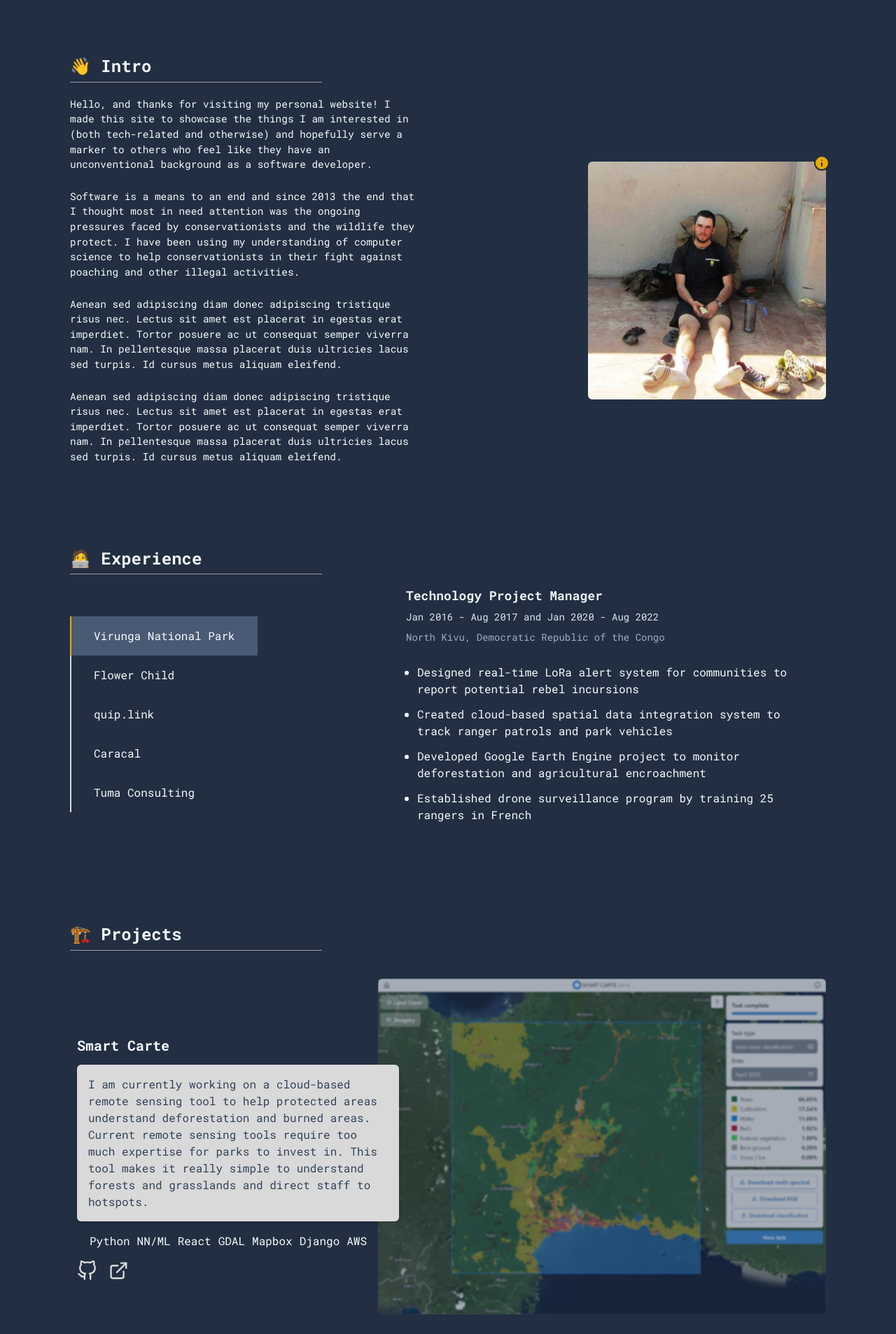
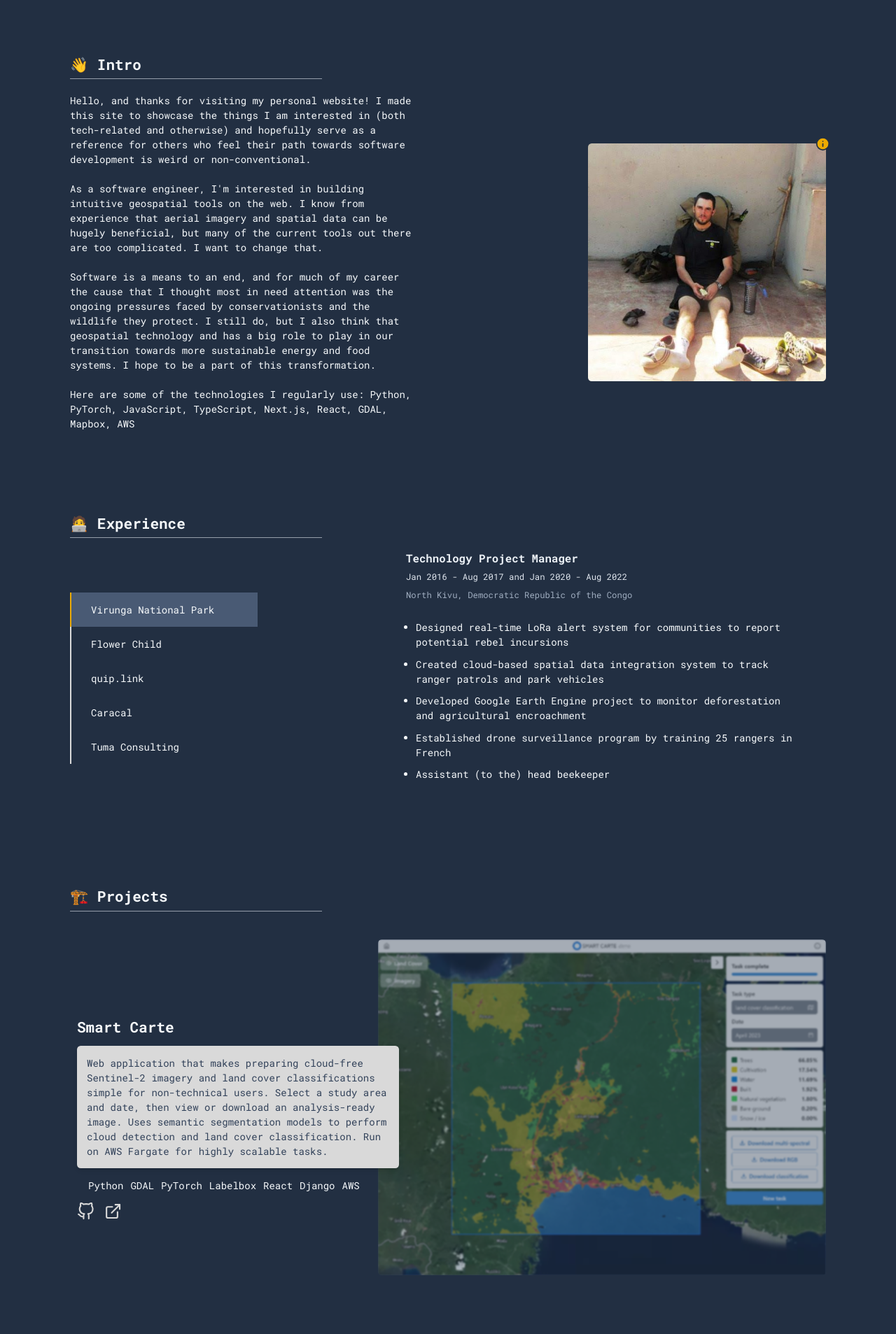
Before and after one commit to caseyslaught/casey-slaught-new-site, a Next.js app: page / in a window 1280 px wide. Shown: the part 720-2627 px from the top of the page at 70% size. Built offline with nearby package versions, Linux system fonts and the light colour scheme.

Commit message:
updated text and font sizes

```diff
--- a/components/ContactSection/index.tsx
+++ b/components/ContactSection/index.tsx
@@ -41,8 +41,9 @@ const ContactSection: React.FC<Props> = () => {
             <Text as="span" color="accent.500">
               looking for work
             </Text>{" "}
-            in Western Europe or remote. If you think I&apos;m cool, let me
-            know!
+            in Western Europe or remote. If you&apos;re interested in my
+            particular set of skills, or just wanna chat, feel free to reach
+            out!
           </Text>
           <VStack align="flex-start" spacing={[4, 4, 2]}>
             <ContactItem icon={FiMail} href="mailto:caseyslaught@gmail.com">
--- a/components/ExperienceSection/index.tsx
+++ b/components/ExperienceSection/index.tsx
@@ -129,46 +129,47 @@ const jobs: JobType = {
       "Created cloud-based spatial data integration system to track ranger patrols and park vehicles",
       "Developed Google Earth Engine project to monitor deforestation and agricultural encroachment",
       "Established drone surveillance program by training 25 rangers in French",
+      "Assistant (to the) head beekeeper",
     ],
   },
   "Flower Child": {
     role: "Founder / Operations Manager",
-    dateRange: "Apr 2020 - June 2021",
+    dateRange: "Apr 2020 - Jun 2021",
     location: "Kigali, Rwanda",
     points: [
-      "Founded a plant shop that works with small-scale plant nurseries, potters, and visual artists, highlighting native species and local art forms",
-      "Training a staff of 3 to handle all aspects of the company, from procurement and preparation, to sales and delivery",
-      "Contributed to local pottery and plant nursery communities by spending over $12,000 on local products in the first year",
+      "Founded plant shop that works with small-scale plant nurseries, potters, and visual artists, highlighting native species and local art forms",
+      "Trained staff of three to handle all aspects of the company, from procurement and preparation, to sales and delivery",
+      "Contributed to local pottery and plant nursery communities by spending over $10,000 on local products in the first year",
     ],
   },
   "quip.link": {
     role: "Co-Founder / Software Engineer",
-    dateRange: "Jan 2018 - Apr 2020",
+    dateRange: "Mar 2018 - Feb 2020",
     location: "Kigali, Rwanda",
     points: [
-      "Founded and designed platform that links informal hardware shops with institutional buyers to reduce inefficiencies in the market",
+      "Founded and designed platform that links informal hardware shops with institutional buyers to reduce inefficiencies in the construction materials market",
       "Developed an online marketplace for heavy machinery that featured over 200 items from East Africa",
-      "Engineered an authenticated backend system, cloud architecture, relational database, and GIS-powered onboarding process",
+      "Engineered a secure API, cloud architecture, relational database, and GIS-powered onboarding process",
     ],
   },
   Caracal: {
     role: "Founder / Software Engineer",
-    dateRange: "January 2019 - December 2019",
+    dateRange: "Jan 2019 - Dec 2019",
     location: "Kigali, Rwanda",
     points: [
-      "Designed and implemented geospatial data automation tool for protected areas to connect wildlife tracking collars with GIS platforms",
+      "Designed and implemented a geospatial data automation tool for protected areas to connect wildlife tracking collars with GIS platforms",
       "Received a Early Career grant from the National Geographic Society to cover development costs",
-      "Managed a team of 2 remote programmers in the design and implementation of new features",
+      "Managed a team of two remote programmers in the design and implementation of new features",
     ],
   },
   "Tuma Consulting": {
-    role: "Softare Consultant",
+    role: "Technology Consultant",
     dateRange: "Sep 2017 - Jun 2018",
     location: "Kigali, Rwanda",
     points: [
-      "Founded technology consulting firm that specializes in data visualization and geospatial analysis",
+      "Founded technology consulting firm specializing in data visualization, geospatial analysis, and workshop facilitation",
       "Developed a web-based platform for the Rwanda Development Board to track foreign investments in the country",
-      "Worked with Impact Hub Kigali on several Design Thinking workshops with local tech entrepreneurs",
+      "Worked with Impact Hub Kigali and UNDP on Design Thinking workshops with local tech entrepreneurs",
     ],
   },
 };
--- a/components/HeaderMain/index.tsx
+++ b/components/HeaderMain/index.tsx
@@ -131,7 +131,7 @@ const MobileMenu: React.FC = () => {
       >
         <DrawerOverlay />
         <DrawerContent bg="primary.700" color="gray.50">
-          <DrawerCloseButton />
+          <DrawerCloseButton size="lg" />
           <DrawerBody>
             <VStack align="flex-start" mt={24} spacing={4}>
               <Link href="/files/resume.pdf" isExternal>
@@ -180,7 +180,7 @@ const Sections: React.FC<SectionsProps> = ({
     }
   };
 
-  const fontSize = isMobileOrTablet ? "md" : "sm";
+  const fontSize = isMobileOrTablet ? "lg" : "md";
 
   return (
     <>
--- a/components/IntroSection/index.tsx
+++ b/components/IntroSection/index.tsx
@@ -57,35 +57,35 @@ const IntroSection: React.FC<Props> = () => {
             maxW={["none", "none", "500px"]}
             spacing={6}
             zIndex={[0, 0, 99]}
-            fontSize="0.9em"
+            fontSize="1em"
           >
             <Text>
               Hello, and thanks for visiting my personal website! I made this
               site to showcase the things I am interested in (both tech-related
-              and otherwise) and hopefully serve a marker to others who feel
-              like they have an unconventional background as a software
-              developer.
+              and otherwise) and hopefully serve as a reference for others who
+              feel their path towards software development is weird or
+              non-conventional.
+            </Text>
+
+            <Text>
+              As a software engineer, I&apos;m interested in building intuitive
+              geospatial tools on the web. I know from experience that aerial
+              imagery and spatial data can be hugely beneficial, but many of the
+              current tools out there are too complicated. I want to change
+              that.
+            </Text>
+
+            <Text>
+              Software is a means to an end, and for much of my career the cause
+              that I thought most in need attention was the ongoing pressures
+              faced by conservationists and the wildlife they protect. I still
+              do, but I also think that geospatial technology and has a big role
+              to play in our transition towards more sustainable energy and food
+              systems. I hope to be a part of this transformation.
             </Text>
             <Text>
-              Software is a means to an end and since 2013 the end that I
-              thought most in need attention was the ongoing pressures faced by
-              conservationists and the wildlife they protect. I have been using
-              my understanding of computer science to help conservationists in
-              their fight against poaching and other illegal activities.
-            </Text>
-            <Text>
-              Aenean sed adipiscing diam donec adipiscing tristique risus nec.
-              Lectus sit amet est placerat in egestas erat imperdiet. Tortor
-              posuere ac ut consequat semper viverra nam. In pellentesque massa
-              placerat duis ultricies lacus sed turpis. Id cursus metus aliquam
-              eleifend.
-            </Text>
-            <Text>
-              Aenean sed adipiscing diam donec adipiscing tristique risus nec.
-              Lectus sit amet est placerat in egestas erat imperdiet. Tortor
-              posuere ac ut consequat semper viverra nam. In pellentesque massa
-              placerat duis ultricies lacus sed turpis. Id cursus metus aliquam
-              eleifend.
+              Here are some of the technologies I regularly use: Python,
+              PyTorch, JavaScript, TypeScript, Next.js, React, GDAL, Mapbox, AWS
             </Text>
           </VStack>
           <Box
@@ -120,8 +120,9 @@ const IntroSection: React.FC<Props> = () => {
                   What&apos;s going on here?
                 </PopoverHeader>
                 <PopoverBody fontSize="0.8em">
-                  I just finished an anti-poaching training program in South
-                  Africa after a final 50 kilometer trek through the bush.
+                  In the summer of 2013 I finished an anti-poaching training
+                  program in South Africa after a final 50 kilometer trek
+                  through the bush.
                 </PopoverBody>
               </PopoverContent>
             </Popover>
--- a/components/ProjectsSection/index.tsx
+++ b/components/ProjectsSection/index.tsx
@@ -101,7 +101,7 @@ const ProjectItem: React.FC<ItemProps> = ({
         spacing={4}
         zIndex={999}
       >
-        <Heading fontSize="xl">{title}</Heading>
+        <Heading fontSize={["xl", "2xl"]}>{title}</Heading>
         <Flex
           bg="secondary.200"
           color="primary.700"
@@ -154,7 +154,20 @@ const ProjectItem: React.FC<ItemProps> = ({
         overflow="hidden"
         borderRadius="md"
       >
-        <Link href={demo} target="_blank">
+        {demo ? (
+          <Link href={demo} target="_blank">
+            <NextImage
+              className="project-image"
+              fill={true}
+              src={image}
+              alt="project screenshot"
+              style={{
+                objectFit: "cover",
+                filter: "blur(1px)",
+              }}
+            />
+          </Link>
+        ) : (
           <NextImage
             className="project-image"
             fill={true}
@@ -165,7 +178,7 @@ const ProjectItem: React.FC<ItemProps> = ({
               filter: "blur(1px)",
             }}
           />
-        </Link>
+        )}
       </Flex>
     </Flex>
   );
@@ -184,8 +197,8 @@ const projects: ProjectItemType[] = [
   {
     title: "Smart Carte",
     description:
-      "I am currently working on a cloud-based remote sensing tool to help protected areas understand deforestation and burned areas. Current remote sensing tools require too much expertise for parks to invest in. This tool makes it really simple to understand forests and grasslands and direct staff to hotspots.",
-    tech: ["Python", "NN/ML", "React", "GDAL", "Mapbox", "Django", "AWS"],
+      "Web application that makes preparing cloud-free Sentinel-2 imagery and land cover classifications simple for non-technical users. Select a study area and date, then view or download an analysis-ready image. Uses semantic segmentation models to perform cloud detection and land cover classification. Run on AWS Fargate for highly scalable tasks.",
+    tech: ["Python", "GDAL", "PyTorch", "Labelbox", "React", "Django", "AWS"],
     github: "https://github.com/caseyslaught/smartcarte-containers",
     demo: "https://smartcarte.earth/demo/halmahera-nickel-apr-2023",
     image: "/images/smartcarte.png",
@@ -193,8 +206,8 @@ const projects: ProjectItemType[] = [
   {
     title: "SimpleDroneMaps",
     description:
-      "I am currently working on a cloud-based remote sensing tool to help protected areas understand deforestation and burned areas. Current remote sensing tools require too much expertise for parks to invest in. This tool makes it really simple to understand forests and grasslands and direct staff to hotspots.",
-    tech: ["Python", "GDAL", "React", "Mapbox", "Django", "AWS"],
+      "Currently working on an aerial imagery management tool to help drone operators and researchers host orthomosaics, satellite imagery, and 3D models and share them easily with clients or colleagues. Visualization of very large assets is performed through map tiling and CDN setup with AWS S3 and CloudFront.",
+    tech: ["Python", "GDAL", "Next.js", "Django", "AWS"],
     github: "",
     demo: "https://simpledronemaps.com",
     image: "/images/simpledronemaps.png",
@@ -202,8 +215,8 @@ const projects: ProjectItemType[] = [
   {
     title: "Virunga LoRa Alert System",
     description:
-      "This system helps communities report sightings of dangerous rebel groups in the region as well as helping the park to track vehicles and personnel. I designed the LoRa antenna network and built the software that makes use of the position data.",
-    tech: ["LoRaWAN", "Chirpstack", "Python", "React", "AWS"],
+      "System that helps communities report sightings of dangerous rebel groups in real-time through LoRa alert buttons connected to a security dashboard and SMS service. Designed network infrastructure, configured LoRa devices and server, and built interface for viewing network of devices.",
+    tech: ["Python", "LoRaWAN", "Chirpstack", "React", "AWS"],
     github: "https://github.com/virunga/lora-alert-app",
     demo: "",
     image: "/images/loraalertsystem.png",
@@ -211,8 +224,8 @@ const projects: ProjectItemType[] = [
   {
     title: "Allergood",
     description:
-      "I worked as a software engineer and UI designer for Allergood, a startup that helps people with food allergies find safe restaurants. I built the Next.js web application which features a Stripe integration for payments.",
-    tech: ["Next.js", "React", "Stripe"],
+      "Designed and built site for startup addressing dining issues for people with food allergies. Built Stripe and HubSpot integrations for waitlist signups as well as detailed Figma designs for fully featured app.",
+    tech: ["Next.js", "Stripe", "HubSpot", "Figma"],
     github: "",
     demo: "https://allergood.com",
     image: "/images/allergood.png",
--- a/pages/_app.tsx
+++ b/pages/_app.tsx
@@ -59,6 +59,9 @@ export default function App({ Component, pageProps }: AppProps) {
     },
     styles: {
       global: {
+        "html, body": {
+          fontSize: "14px",
+        },
         body: {
           bg: "primary.800",
         },
```
